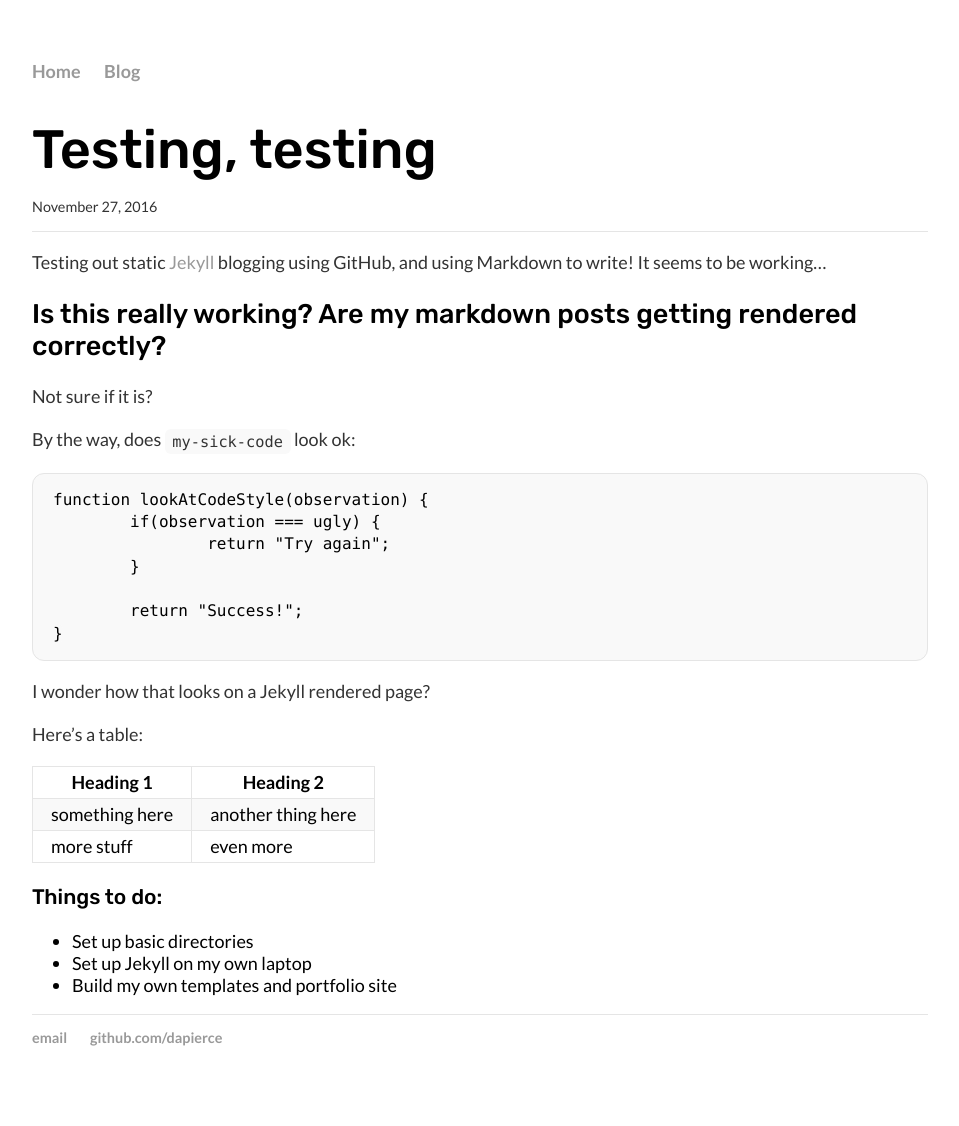
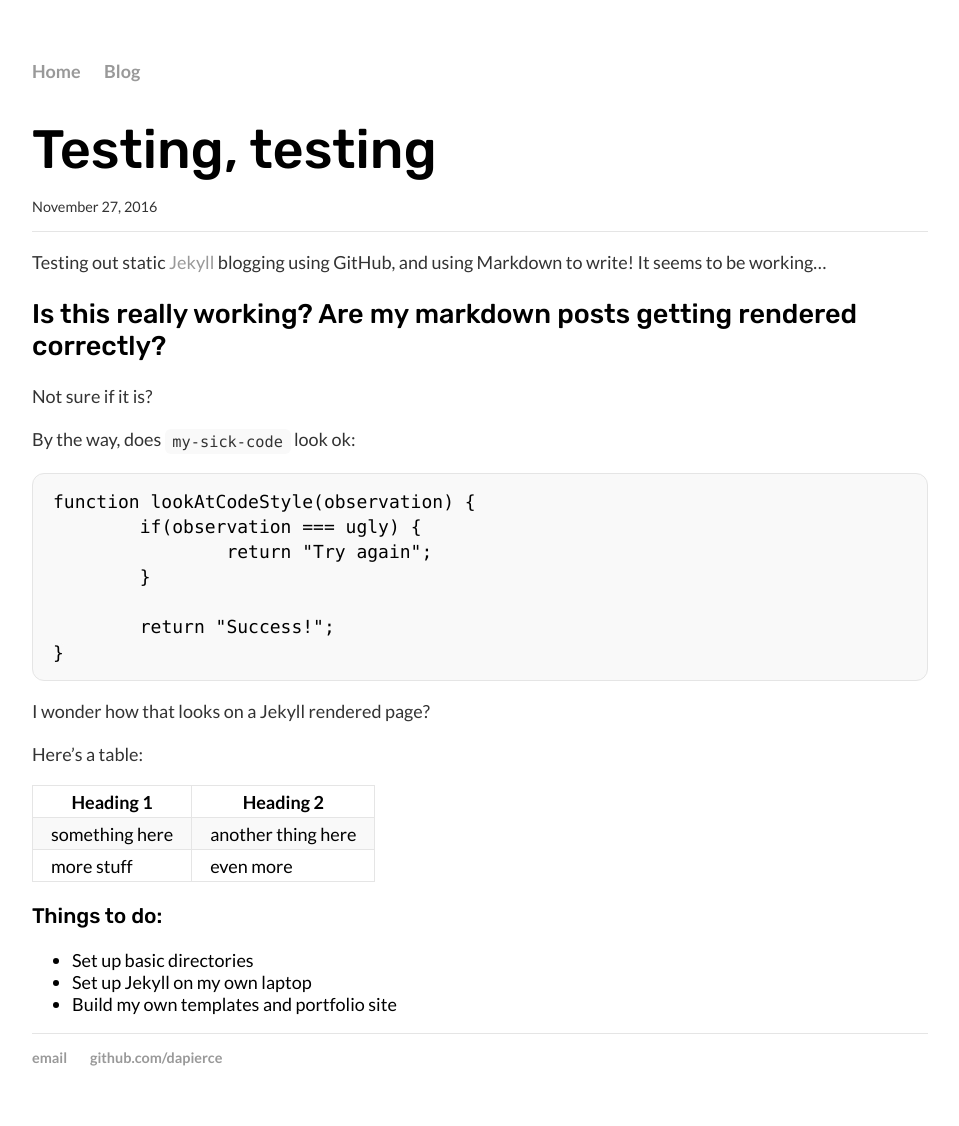
Before and after one commit to dapierce/dapierce.github.io-archive, a Jekyll site: the page built from _posts/2016-11-27-testing.md, in a window 1280 px wide. Shown: the whole page, without its empty margins (160-1119 px from the left). Built offline with Jekyll 4.4.1, drawn with Linux system fonts in a browser that asks for light colours.

Commit message:
Update main.css

```diff
--- a/css/main.css
+++ b/css/main.css
@@ -98,7 +98,7 @@ pre {
   display: block;
   margin: 0 0 14px;
   padding: 15px 20px;
-  font-size: 16px;
+  font-size: 100%;
   line-height: 1.4;
   white-space: pre;
   white-space: pre-wrap;
```
